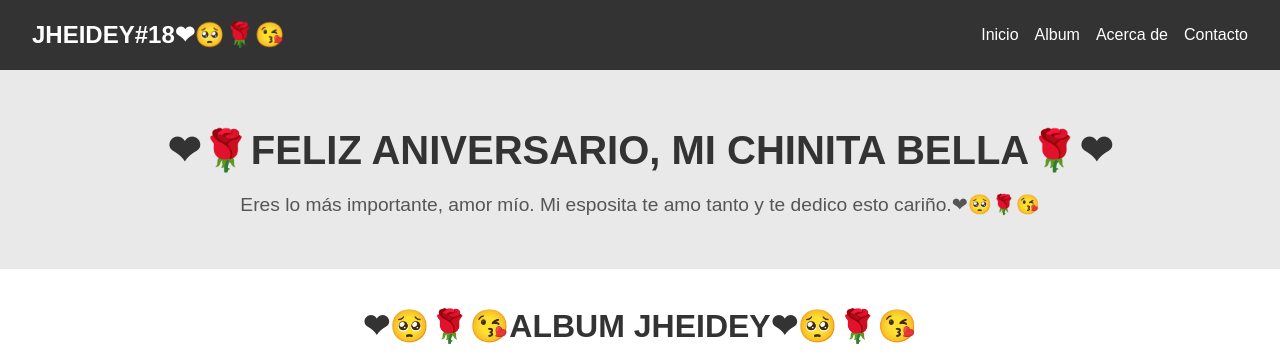
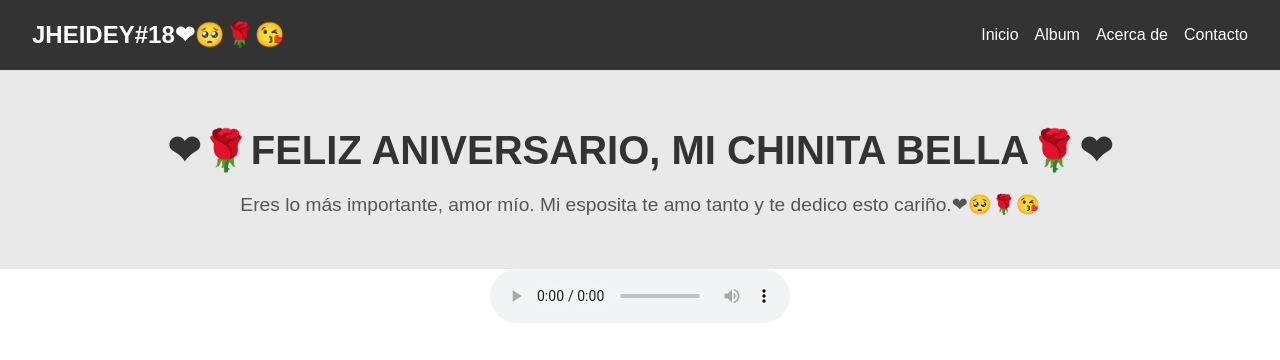
Before and after one commit to Jheison45162/Jheison45162.github.io, a plain HTML site: page index.html in a window 1280 px wide. Shown: the top 360 px of the page. Drawn offline with Linux system fonts and the light colour scheme.

Commit message:
Update index.html

```diff
--- a/index.html
+++ b/index.html
@@ -29,12 +29,12 @@
     </section>
 
     <!-- Audio -->
-   <center>
-    <audio id="audio" autoplay loop>
-        <source src="musica/1.mp3" type="audio/mp3">
-        Tu navegador no soporta el formato de audio.
-    </audio>
-</center>
+    <center>
+        <audio id="audio" controls autoplay loop>
+            <source src="musica/1.mp3" type="audio/mp3">
+            Tu navegador no soporta el formato de audio.
+        </audio>
+    </center>
 
 
     <!-- Sección de Productos -->
```
